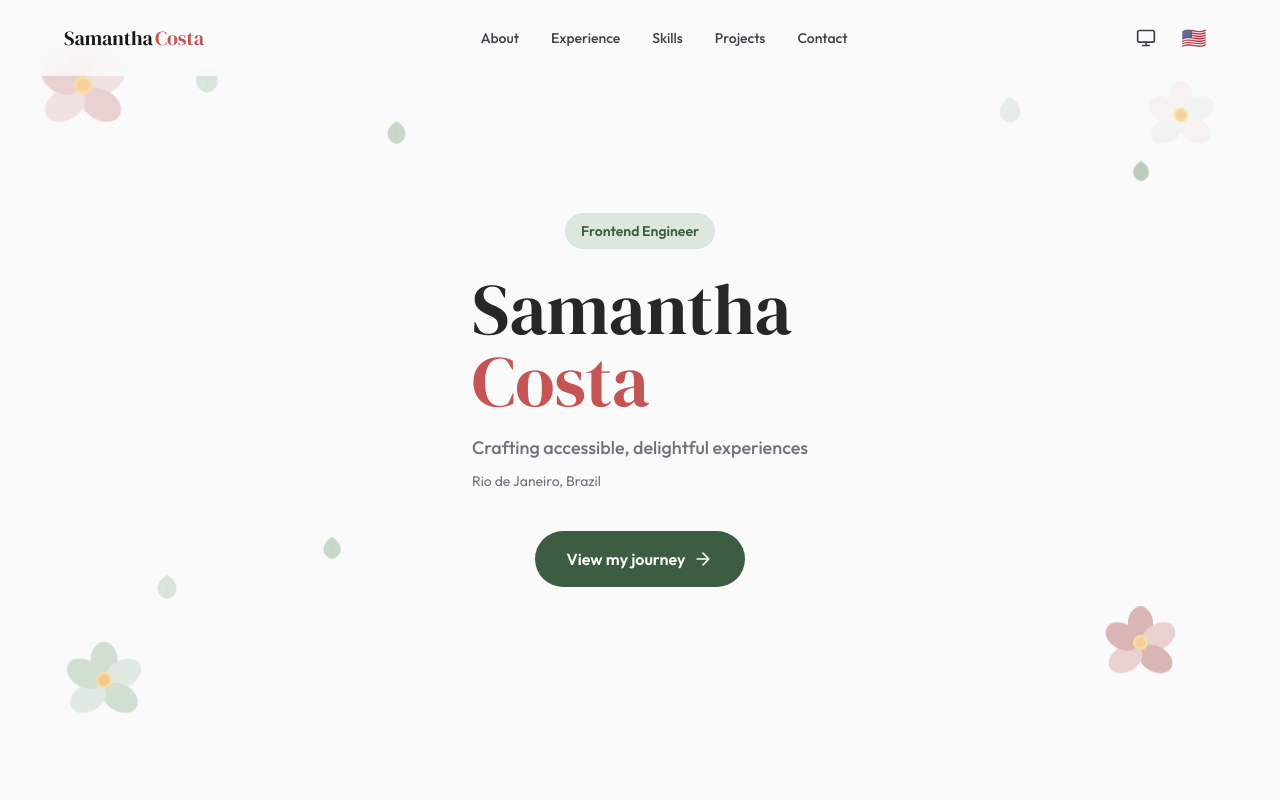
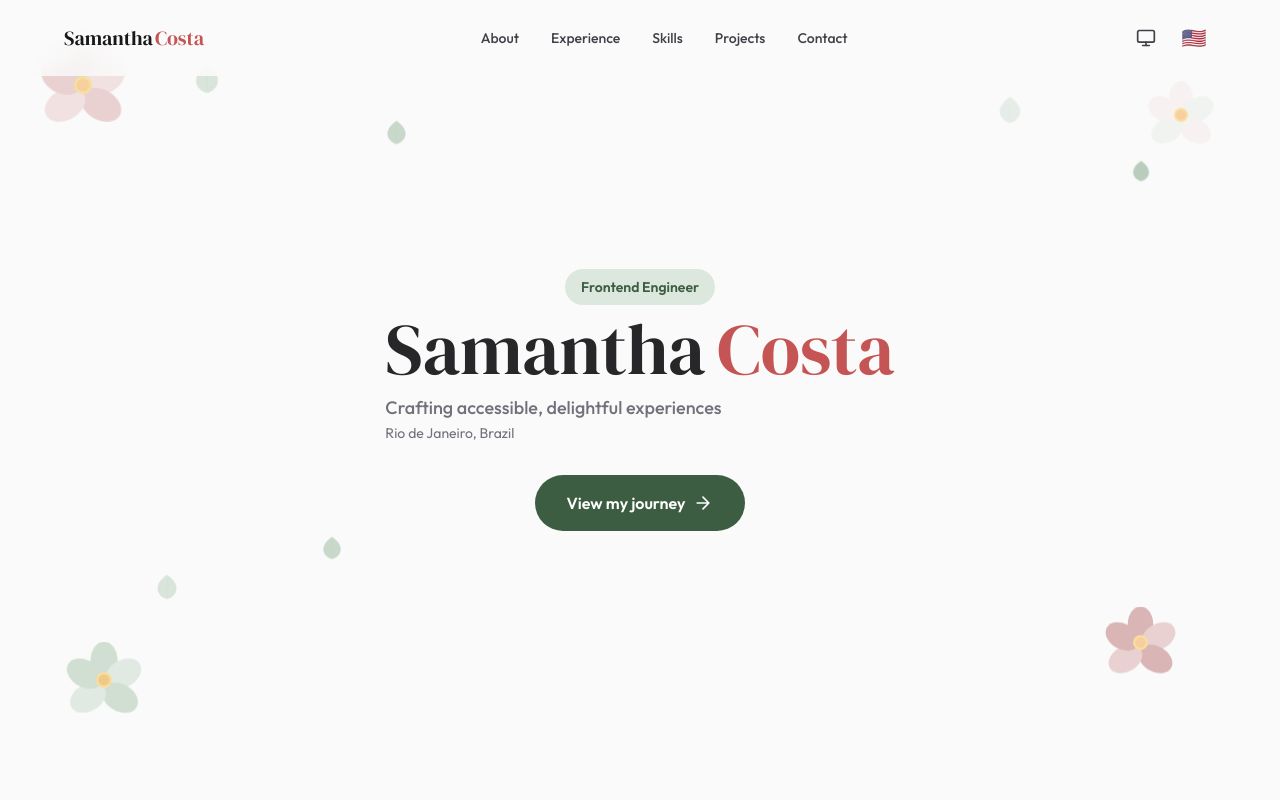
Before and after one commit to saamanthacosta/portfolio, a Vue app: page / in a window 1280 px wide. Shown: the top 800 px of the page. Built offline with nearby package versions, Linux system fonts and the light colour scheme.

Commit message:
Manual improvements using gaps

```diff
--- a/src/components/about/AboutSection.vue
+++ b/src/components/about/AboutSection.vue
@@ -55,7 +55,7 @@ const highlights: Highlight[] = [
                 :class="isVisible ? 'opacity-100 translate-y-0' : 'opacity-0 translate-y-5'"
                 :style="{ transitionDelay: `${0.4 + index * 0.1}s` }"
               >
-                <div class="flex items-center justify-center gap-3 text-center">
+                <div class="flex items-center gap-3 text-center">
                   <div class="w-10 h-10 rounded-lg bg-musgo-100 dark:bg-musgo-900 flex items-center justify-center flex-shrink-0">
                     <BaseIcon class="text-musgo-600 dark:text-musgo-400" decorative>
                       <path :d="item.icon" />
--- a/src/components/hero/HeroSection.vue
+++ b/src/components/hero/HeroSection.vue
@@ -75,7 +75,7 @@ const getPosition = (config: FlowerPosition | LeafPosition): Record<string, stri
 </script>
 
 <template>
-  <section id="hero" class="min-h-screen min-h-[100dvh] flex items-center justify-center relative overflow-hidden bg-zinc-50 dark:bg-zinc-950">
+  <section id="hero" class="min-h-dvh flex items-center justify-center relative overflow-hidden bg-zinc-50 dark:bg-zinc-950">
     <div
       v-for="(flower, index) in flowers"
       :key="`flower-${index}`"
@@ -101,26 +101,26 @@ const getPosition = (config: FlowerPosition | LeafPosition): Record<string, stri
         :animation-delay="leaf.delay"
       />
     </div>
-
-    <div class="text-center z-10 max-w-3xl px-6 py-24 md:py-32">
-      <span class="inline-block bg-musgo-100 dark:bg-musgo-900 text-musgo-700 dark:text-musgo-300 px-4 py-2 rounded-full text-sm font-semibold mb-6">
+    <div class="text-center z-10 max-w-5xl px-6 py-24 md:py-32 gap-2">
+      <span class="inline-block bg-musgo-100 dark:bg-musgo-900 text-musgo-700 dark:text-musgo-300 px-4 py-2 rounded-full text-sm font-semibold">
         {{ t('hero.tag') }}
       </span>
 
-      <BaseTypography as="h1" class="mb-4">
+      <BaseTypography as="h1" class="mt-2 flex flex-col md:flex-row gap-3">
         <span class="block">{{ t('hero.name') }}</span>
         <span class="block text-pink-600 dark:text-pink-400">{{ t('hero.lastName') }}</span>
       </BaseTypography>
 
-      <BaseTypography as="large-body" variant="muted" class="mb-2 font-medium">
+      <BaseTypography as="large-body" variant="muted" class="mt-2 font-medium">
         {{ t('hero.role') }}
       </BaseTypography>
 
-      <BaseTypography as="small-body" variant="muted" class="mb-10">
+      <BaseTypography as="small-body" variant="muted">
         {{ t('hero.location') }}
       </BaseTypography>
 
       <BaseButton
+       class="mt-8"
         element="a"
         href="#about"
         variant="primary"
```
